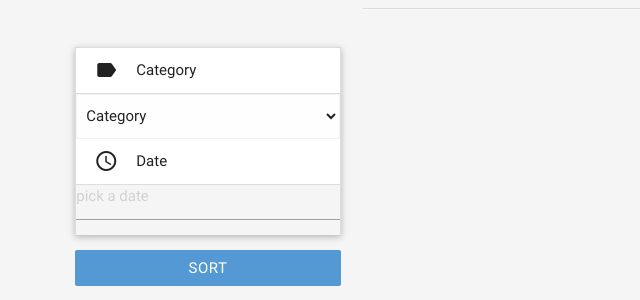
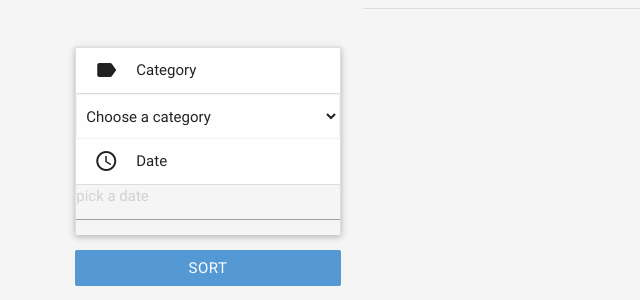
Before and after one commit to Totoyor/Volunteers, a PHP site: the page made by views/event/view_events.php in a window 1280 px wide. Shown: the part 195-495 px from the top of the page, without its empty margins (0-640 px from the left). Run offline with PHP 8.4, Linux system fonts and the light colour scheme; the template is opened without the code that fills it, so the values that code supplies are empty; some libraries are stand-ins or nearby versions.

Commit message:
commit avant pull

```diff
--- a/views/event/view_events.php
+++ b/views/event/view_events.php
@@ -40,7 +40,7 @@
                                 </ul>
                             </div> -->
                             <select name="category" class="browser-default">
-                                <option disabled selected>Category</option>
+                                <option disabled selected>Choose a category</option>
                                 <?php foreach ($data['categories'] as $category): ?>
                                     <option value="<?= $category['nameCategorie']; ?>">
                                         <?= $category['nameCategorie']; ?>
```
